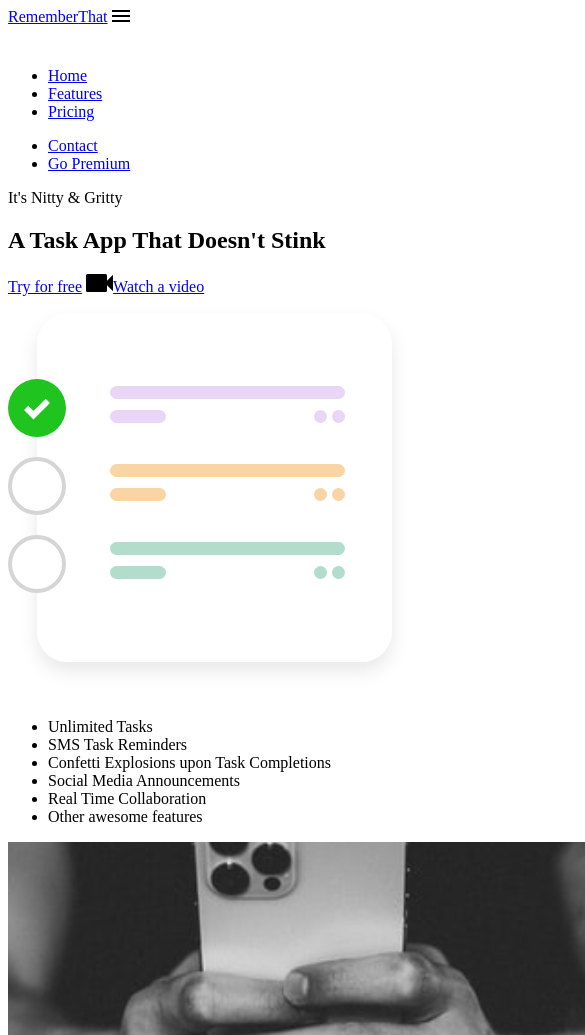
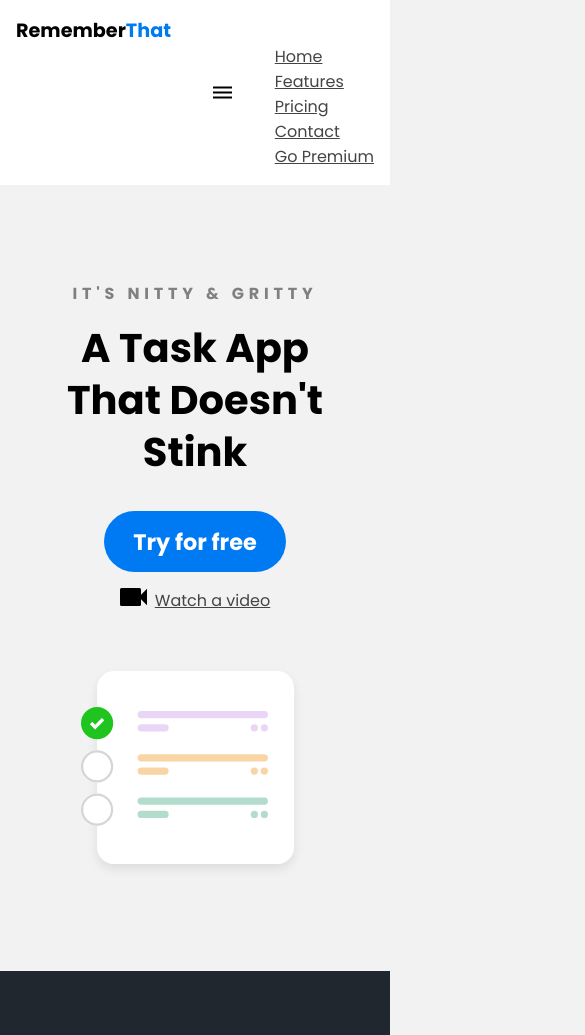
Before and after one commit to imRanDan/rememberthat-mockup, a plain HTML site: page index.html in a window 390 px wide. Shown: the top 1035 px of the page, 585 px wide, since content can reach past the window. Drawn offline with Linux system fonts and the light colour scheme.

Commit message:
working on styling everything mobile first

```diff
--- a/css/main.scss
+++ b/css/main.scss
@@ -0,0 +1,194 @@
+@import url('https://fonts.googleapis.com/css2?family=Poppins:ital,wght@0,100;0,200;0,300;0,400;0,500;0,600;0,700;0,800;0,900;1,100;1,200;1,300;1,400;1,500;1,600;1,700;1,800;1,900&display=swap');
+
+:root {
+  --primary-color:#007AF3;
+}
+
+body {
+  background: #f2f2f2;
+  margin: 0;
+  font-family: 'Poppins';
+}
+
+.navbar {
+  background: white;
+  padding: 1em;
+
+  .logo {
+    text-decoration: none;
+    font-weight: bold;
+    color: black;
+    font-size: 1.2em;
+
+    span {
+      color: var(--primary-color);
+    }
+  }
+
+  nav {
+    // display: none;
+  }
+
+  .container {
+    display: flex;
+    place-content: space-between;
+  }
+
+  .mobile-menu {
+    cursor: pointer;
+  }
+}
+
+a {
+  color: #444444;
+}
+
+ul {
+  list-style-type: none;
+  margin: 0;
+  padding: 0;
+}
+
+section {
+  padding: 5em 2em;
+}
+
+.hero {
+  text-align: center;
+}
+
+.left-col {
+
+  .subhead {
+    text-transform: uppercase;
+    font-weight: bold;
+    color: grey;
+    letter-spacing: 0.3em;
+  }
+
+  h1 {
+    font-size: 2.5em;
+    line-height: 1.3em;
+    margin-top: .2em;
+  }
+
+  .primary-cta {
+    background: var(--primary-color);
+    color: white;
+    text-decoration: none;
+    padding: 0.6em 1.3em;
+    font-size: 1.4em;
+    border-radius: 5em;
+    font-weight: bold;
+    display: inline-block;
+  }
+
+  .watch-video-cta {
+    display: block;
+    margin-top: 1em;
+  }
+
+  img {
+    margin-right: 0.5em;
+  }
+}
+
+.hero-img {
+  width: 70%;
+  margin-top: 3em;
+}
+
+section.features-section {
+  background: #20272E;
+  color: white;
+}
+
+ul.features-list {
+  margin: 0;
+  padding-left: .1em;
+  // display: grid
+
+  li {
+    font-size: 1.1em;
+    margin-bottom: 1em;
+    margin-left: 2em;
+    position: relative;
+
+    &:before {
+      content: '';
+      left: -1.8em;
+      position: absolute;
+      width: 20px;
+      height: 20px;
+      background-image: url('../images/bullet.svg');
+      background-size: contain;
+      margin-right: .5em;
+    }
+  }
+}
+
+.features-section img {
+  display: none;
+}
+
+.testimonials-section {
+  background: var(--primary-color);
+  color: white;
+
+    li {
+      background: #006BD6;
+      text-align: center;
+      padding: 2em 1em;
+      width: 80%;
+      margin: 0 auto 5em auto;
+      border-radius: 1em;
+
+      img {
+        width: 5em;
+        height: 5em;
+        border: 5px solid #006BD6;
+        border-radius: 50%;
+        margin-top: -4.5em;
+      }
+    }
+}
+
+h2 {
+  font-size: 2em;
+}
+
+label {
+  display: block;
+  font-size: 1.2em;
+  margin-bottom: .5em;
+}
+
+input, textarea {
+  width: 100%;
+  padding: 0.8em;
+  margin-bottom: 1em;
+  border-radius: 0.3em;
+  border: 1px solid gray;
+  box-sizing: border-box;
+}
+
+input[type="submit"] {
+  background-color: var(--primary-color);
+  color: white;
+  font-weight: bold;
+  font-size: 1.3em;
+  border: none;
+  margin-bottom: 5em;
+  border-radius: 5em;
+  display: inline-block;
+  padding: 0.8em 2em;
+  width: unset;
+  cursor:pointer;
+}
+
+iframe {
+  width: 100%;
+  height: 300px;
+}
+
+nav.menu-btn
--- a/index.html
+++ b/index.html
@@ -9,7 +9,7 @@
 <body>
   <div class="navbar">
     <div class="container">
-      <a href="#">Remember<span>That</span></a>
+      <a class="logo" href="#">Remember<span>That</span></a>
 
       <img id="mobile-cta" class="mobile-menu" src="images/menu.svg" alt="Open Navigation">
 
@@ -48,7 +48,7 @@
 
   <section class="features-section">
     <div class="container">
-      <ul>
+      <ul class="features-list">
         <li>Unlimited Tasks</li>
         <li>SMS Task Reminders</li>
         <li>Confetti Explosions upon Task Completions</li>
```
Also changed, not shown: css/main.css, 1 other file.
